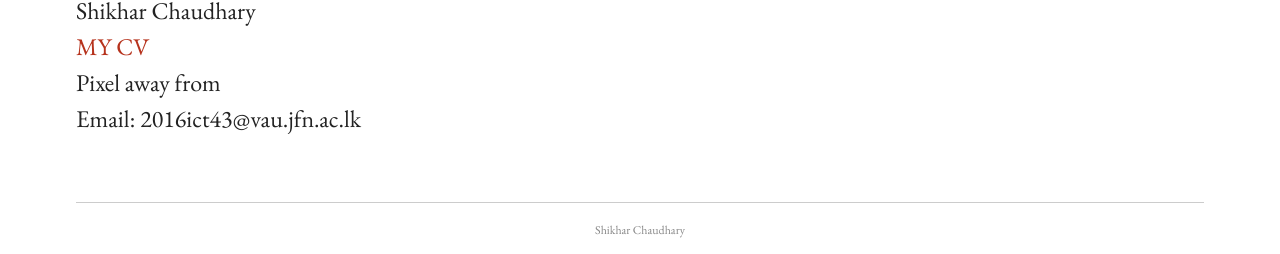
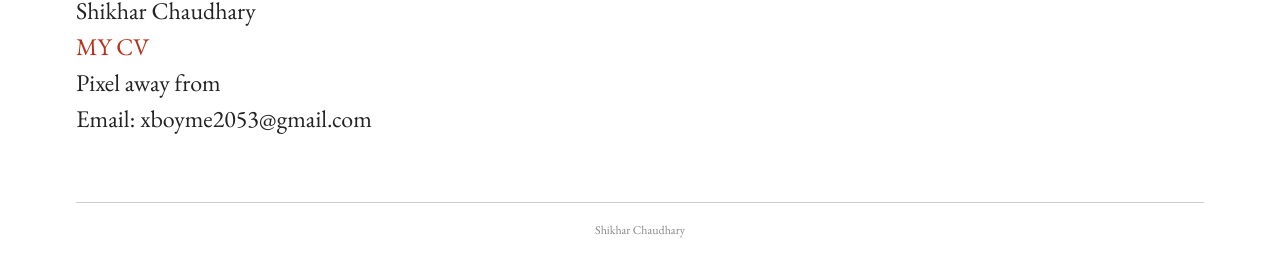
Before and after one commit to shikharchy/shikharchy.github.io, a Jekyll site: the page built from index.md, in a window 1280 px wide. Shown: the part 1090-1344 px from the top of the page. Built offline with Jekyll 4.4.1, drawn with Linux system fonts in a browser that asks for light colours.

Commit message:
Update index.md

```diff
--- a/index.md
+++ b/index.md
@@ -31,7 +31,7 @@ Stay Tuned. More updates are coming pretty soon. :)
 Shikhar Chaudhary <br />
 [MY CV] <br/>
 Pixel away from <br />
-Email: 2016ict43@vau.jfn.ac.lk
+Email: xboyme2053@gmail.com
 
 
 [University of Vavuniya,Srilanka]: https://www.vau.ac.lk/
```
